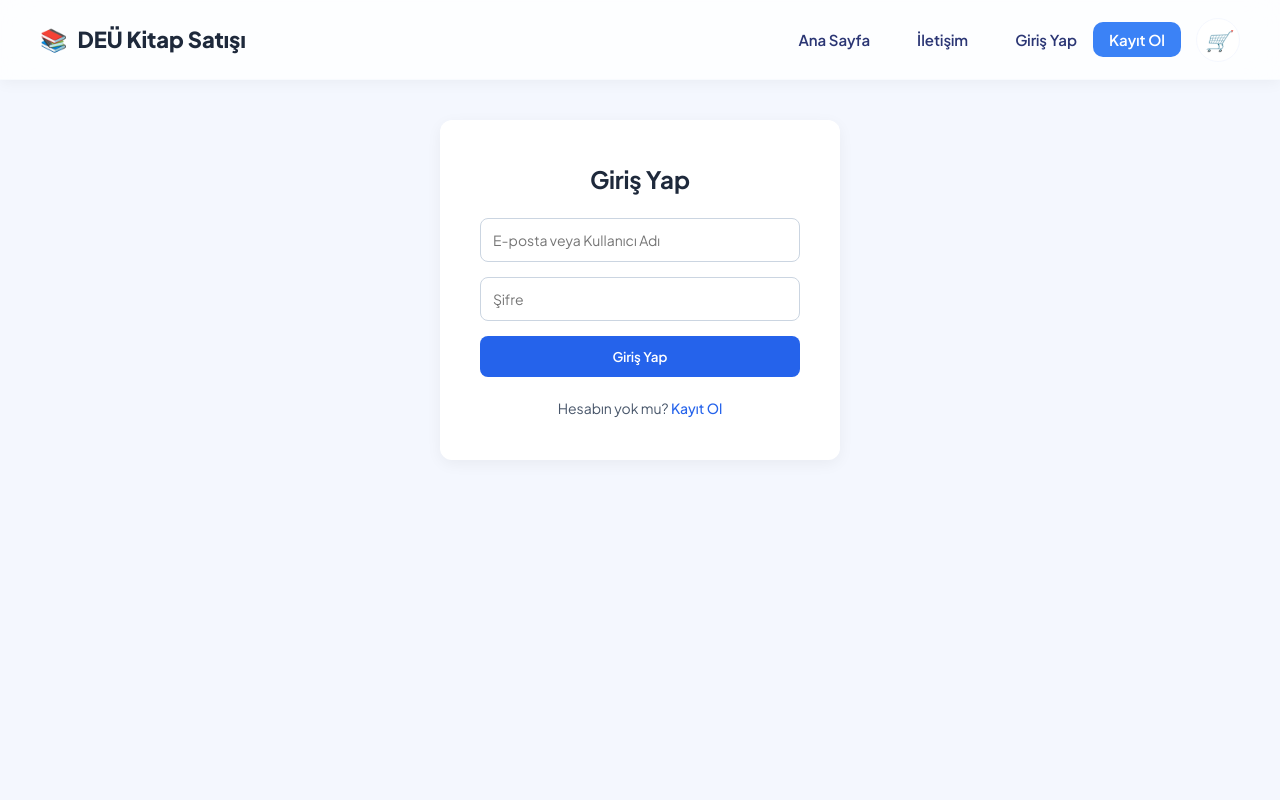
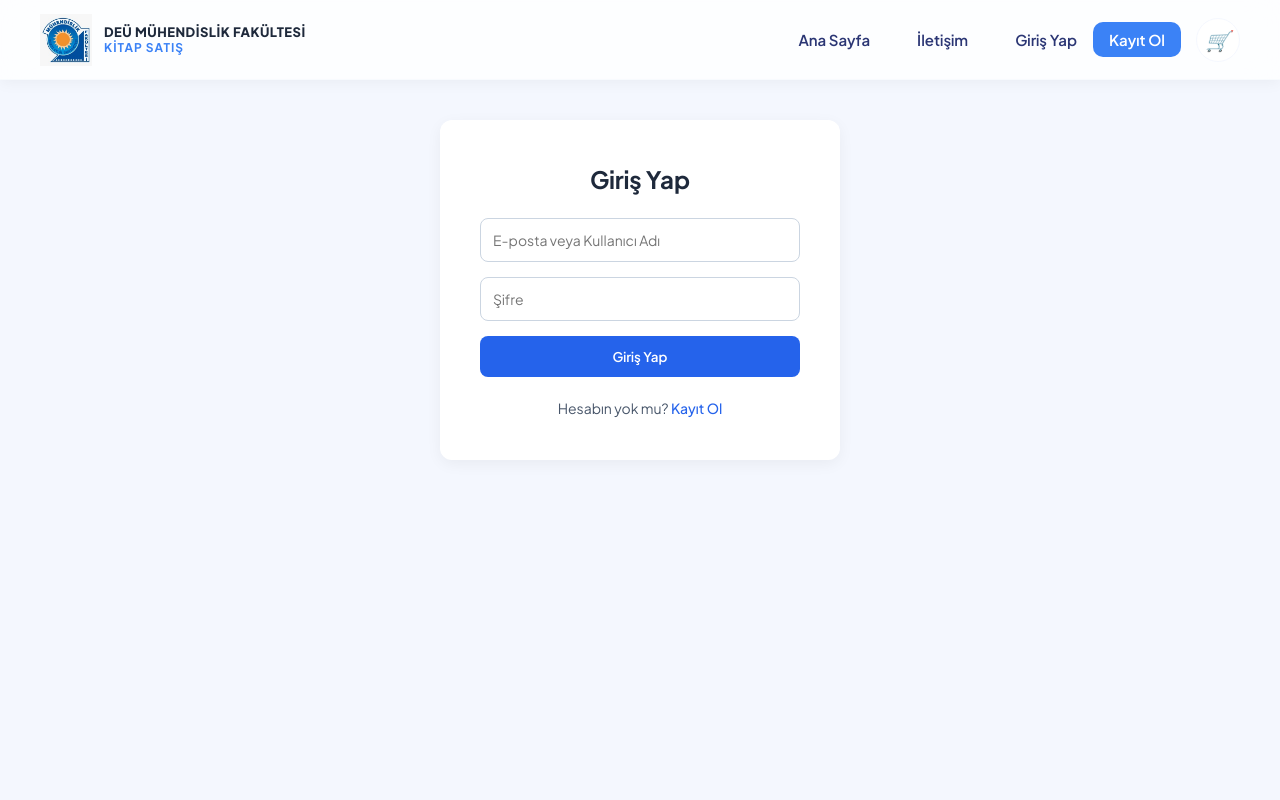
Before and after one commit to ErtugrulAK/BOOKSTORE, a React (Vite) app in the folder BookStore.Web/: page /login in a window 1280 px wide. Shown: the top 800 px of the page. Built offline with nearby package versions, Linux system fonts and the light colour scheme.

Commit message:
feat: replace top-left book emoji with official DEÜ Faculty of Engineering logo and update site name to 'DEÜ Mühendislik Fakültesi Kitap Satış'

```diff
--- a/BookStore.Web/src/components/Navbar/Navbar.css
+++ b/BookStore.Web/src/components/Navbar/Navbar.css
@@ -16,6 +16,33 @@
 .navbar-logo {
     font-size: 22px;
     font-weight: 800;
+}
+
+.navbar-logo-img {
+    height: 52px;
+    width: auto;
+    object-fit: contain;
+}
+
+.navbar-title-container {
+    display: flex;
+    flex-direction: column;
+    justify-content: center;
+    line-height: 1.25;
+}
+
+.navbar-title-main {
+    font-size: 13px;
+    font-weight: 800;
+    color: #1e293b;
+    letter-spacing: 0.5px;
+}
+
+.navbar-title-sub {
+    font-size: 12px;
+    font-weight: 700;
+    color: #3b82f6;
+    letter-spacing: 1px;
 }
 
 .navbar-search {
--- a/BookStore.Web/src/components/Navbar/Navbar.jsx
+++ b/BookStore.Web/src/components/Navbar/Navbar.jsx
@@ -11,11 +11,12 @@ function Navbar({ searchTerm, setSearchTerm, user, handleLogout, cartCount }) {
     <nav className="navbar">
       {/* Sol Kısım: Logo / Marka */}
       <div className="navbar-logo">
-        <Link to="/" style={{ textDecoration: 'none', color: '#1e293b' }}>
-          <span style={{color: '#3b82f6', marginRight: '6px'}}>📚</span> {(() => {
-            const name = JSON.parse(localStorage.getItem('site_settings') || '{}').siteName || "DEÜ Kitap Satışı";
-            return name.replace(/DEU/gi, 'DEÜ');
-          })()}
+        <Link to="/" style={{ textDecoration: 'none', color: '#1e293b', display: 'flex', alignItems: 'center', gap: '12px' }}>
+          <img src="/deu_logo.png" alt="DEÜ Logo" className="navbar-logo-img" />
+          <div className="navbar-title-container">
+            <span className="navbar-title-main">DEÜ MÜHENDİSLİK FAKÜLTESİ</span>
+            <span className="navbar-title-sub">KİTAP SATIŞ</span>
+          </div>
         </Link>
       </div>
 
--- a/BookStore.Web/src/pages/Admin/Admin.css
+++ b/BookStore.Web/src/pages/Admin/Admin.css
@@ -23,19 +23,26 @@
 }
 
 .admin-sidebar-header {
-    padding: 30px 24px;
+    padding: 25px 20px;
     display: flex;
     align-items: center;
-    gap: 8px;
+    gap: 10px;
     cursor: pointer;
     border-bottom: 1px solid #f4f7fe;
 }
 
+.admin-sidebar-logo-img {
+    height: 40px;
+    width: auto;
+    object-fit: contain;
+    flex-shrink: 0;
+}
+
 .sidebar-title {
-    font-size: 24px;
+    font-size: 14px;
     font-weight: 800;
     color: #1e293b;
-    letter-spacing: -0.5px;
+    line-height: 1.25;
 }
 
 .admin-sidebar-menu {
--- a/BookStore.Web/src/pages/Admin/Admin.jsx
+++ b/BookStore.Web/src/pages/Admin/Admin.jsx
@@ -77,7 +77,7 @@ function Admin({ token, user, onLogout }) {
     const [settingsForm, setSettingsForm] = useState(() => {
         const saved = localStorage.getItem('site_settings');
         const defaultSettings = {
-            siteName: 'DEÜ Kitap Satışı',
+            siteName: 'DEÜ Mühendislik Fakültesi Kitap Satış',
             phone: '0232 301 75 97',
             fax: '0232 301 72 10',
             email: 'kitapsatis@deu.edu.tr',
@@ -86,8 +86,8 @@ function Admin({ token, user, onLogout }) {
         if (saved) {
             const parsed = JSON.parse(saved);
             let updated = false;
-            if (parsed.siteName === 'DEU Kitap Satışı' || parsed.siteName === 'DEU Kitap Satış') {
-                parsed.siteName = 'DEÜ Kitap Satışı';
+            if (parsed.siteName === 'DEÜ Kitap Satışı' || parsed.siteName === 'DEU Kitap Satışı' || parsed.siteName === 'DEU Kitap Satış') {
+                parsed.siteName = 'DEÜ Mühendislik Fakültesi Kitap Satış';
                 updated = true;
             }
             if (parsed.phone === '+90 (232) 412 70 00' || !parsed.fax) {
@@ -330,7 +330,7 @@ function Admin({ token, user, onLogout }) {
 
             <aside className="admin-sidebar">
                 <div className="admin-sidebar-header" onClick={() => navigate('/')}>
-                    <span style={{ fontSize: '24px', color: '#3b82f6', marginRight: '6px' }}>📚</span>
+                    <img src="/deu_logo.png" alt="DEÜ Logo" className="admin-sidebar-logo-img" />
                     <span className="sidebar-title">{settingsForm.siteName}</span>
                 </div>
                 <div className="admin-sidebar-menu">
--- a/BookStore.Web/src/pages/Profile/Profile.css
+++ b/BookStore.Web/src/pages/Profile/Profile.css
@@ -24,23 +24,26 @@
 }
 
 .user-sidebar-header {
-    padding: 30px 24px;
+    padding: 25px 20px;
     display: flex;
     align-items: center;
-    gap: 8px;
+    gap: 10px;
     cursor: pointer;
     border-bottom: 1px solid #f4f7fe;
 }
 
-.sidebar-logo {
-    font-size: 24px;
+.user-sidebar-logo-img {
+    height: 40px;
+    width: auto;
+    object-fit: contain;
+    flex-shrink: 0;
 }
 
 .sidebar-title {
-    font-size: 24px;
+    font-size: 14px;
     font-weight: 800;
     color: #1e293b;
-    letter-spacing: -0.5px;
+    line-height: 1.25;
 }
 
 .user-sidebar-menu {
--- a/BookStore.Web/src/pages/Profile/Profile.jsx
+++ b/BookStore.Web/src/pages/Profile/Profile.jsx
@@ -45,8 +45,8 @@ function Profile({ user, setUser, token }) {
         <div className="user-layout">
             <aside className="user-sidebar">
                 <div className="user-sidebar-header" onClick={() => navigate('/')}>
-                    <span style={{ fontSize: '24px', color: '#4318ff', marginRight: '6px' }}>📚</span>
-                    <span className="sidebar-title">DEÜ Kitap Satış</span>
+                    <img src="/deu_logo.png" alt="DEÜ Logo" className="user-sidebar-logo-img" />
+                    <span className="sidebar-title">DEÜ Mühendislik Fakültesi Kitap Satış</span>
                 </div>
 
                 <div className="user-sidebar-menu">
```
Also changed, not shown: BookStore.Web/public/deu_logo.png (added).
